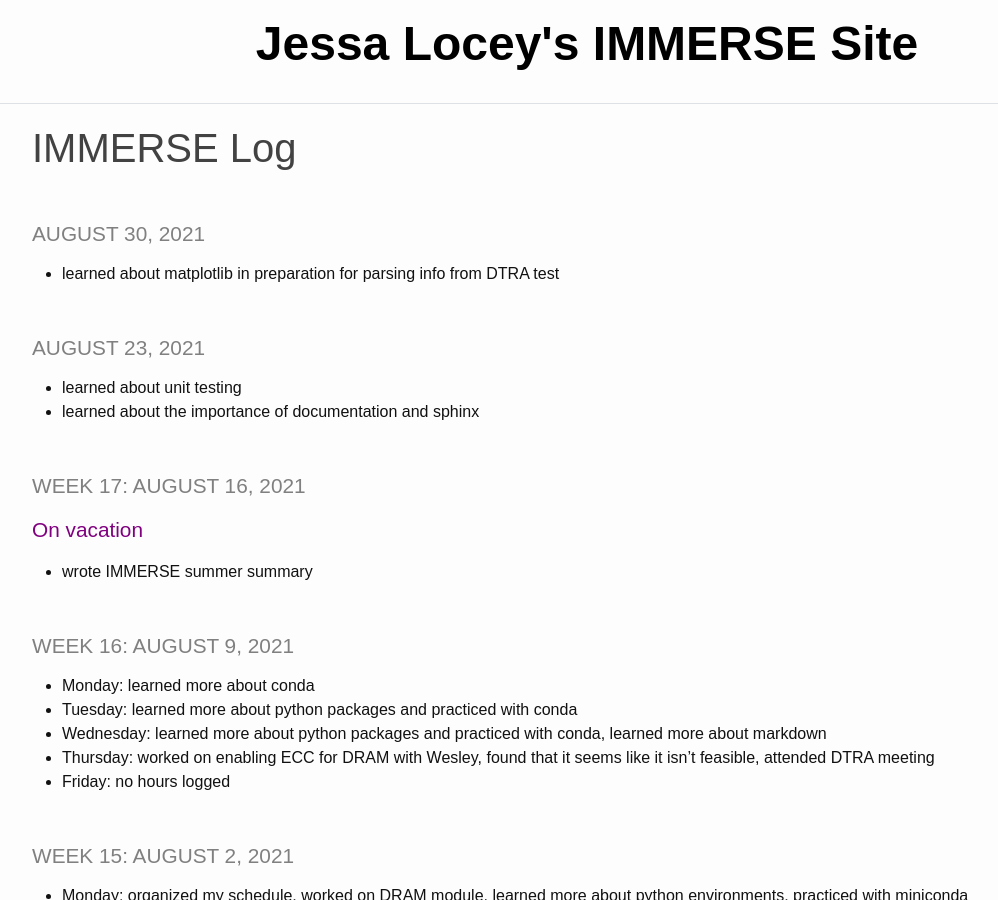
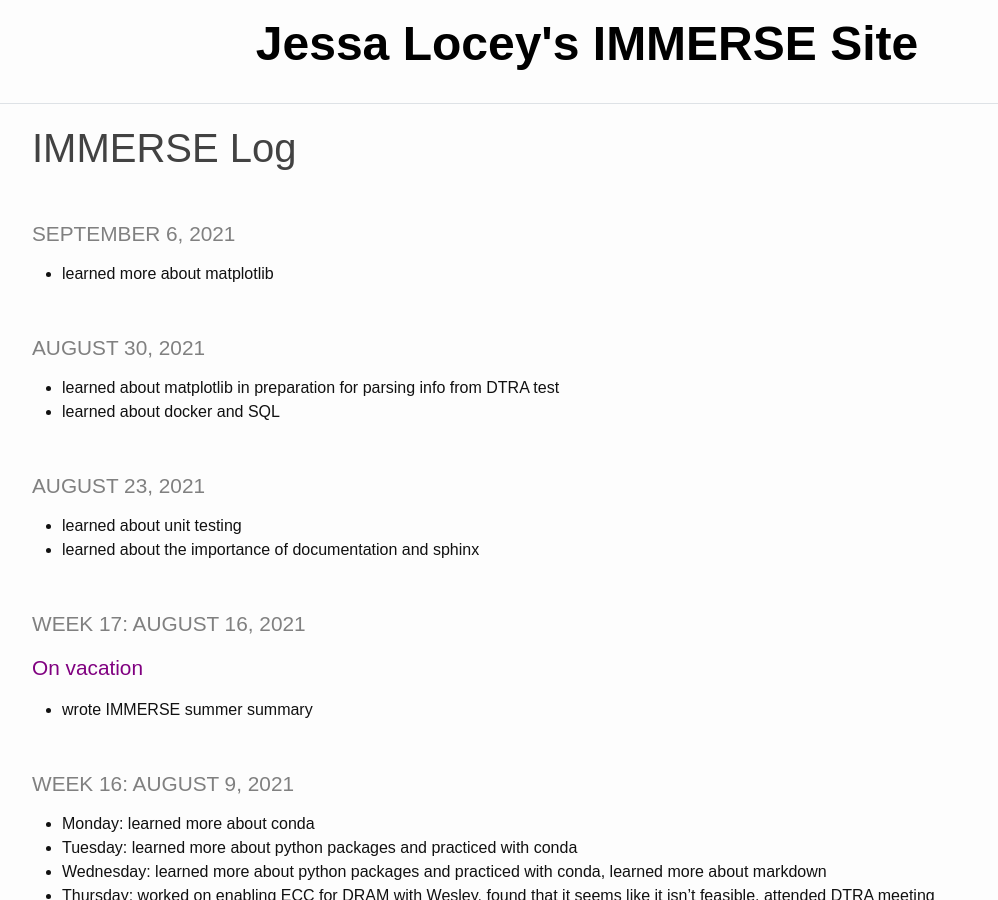
Before and after one commit to jessalocey/jessalocey.github.io, a Jekyll site: the page built from _pages/log.md, in a window 1280 px wide and 900 px high. Shown: the whole window, without its empty margins (53-1051 px from the left). Built offline with Jekyll 4.4.1, drawn with Linux system fonts in a browser that asks for light colours.

Commit message:
log update

```diff
--- a/_pages/log.md
+++ b/_pages/log.md
@@ -3,8 +3,12 @@ layout: default
 title: IMMERSE Log
 ---
 
+### September 6, 2021
+* learned more about matplotlib
+
 ### August 30, 2021
 * learned about matplotlib in preparation for parsing info from DTRA test
+* learned about docker and SQL
 
 ### August 23, 2021
 * learned about unit testing
```
